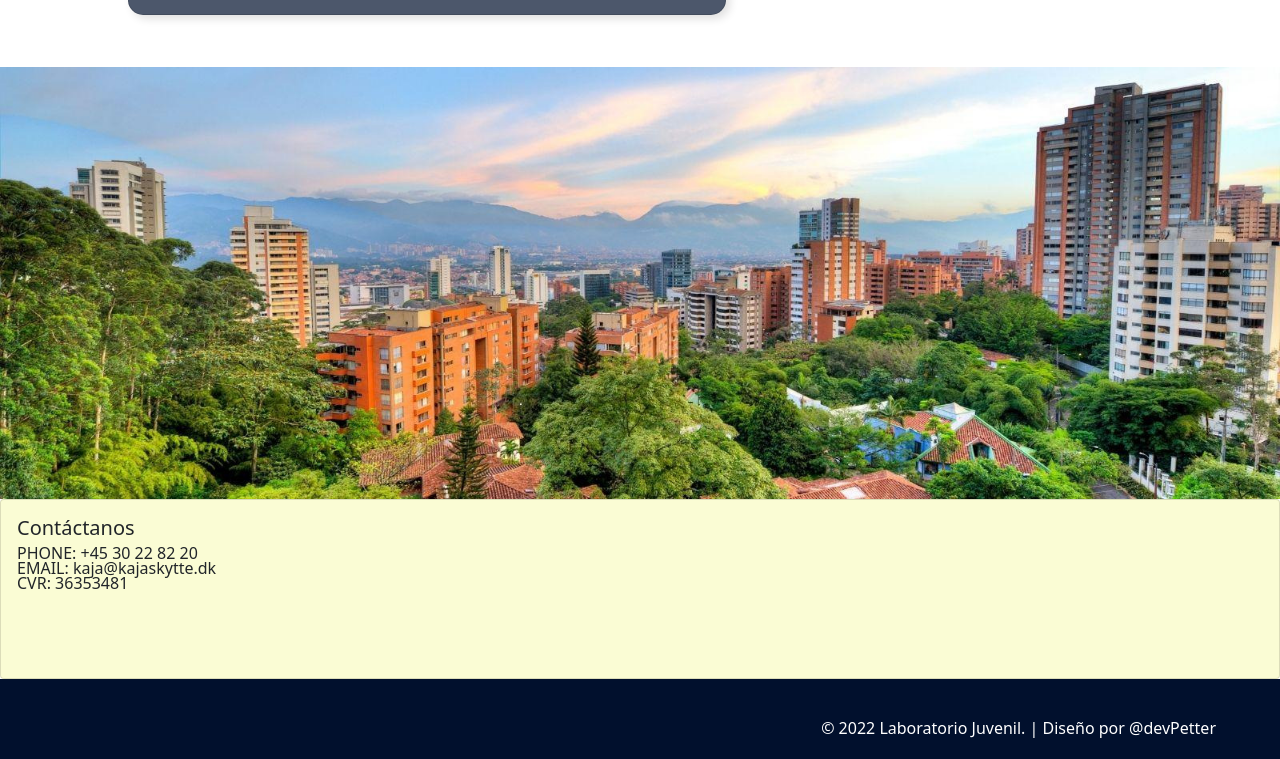
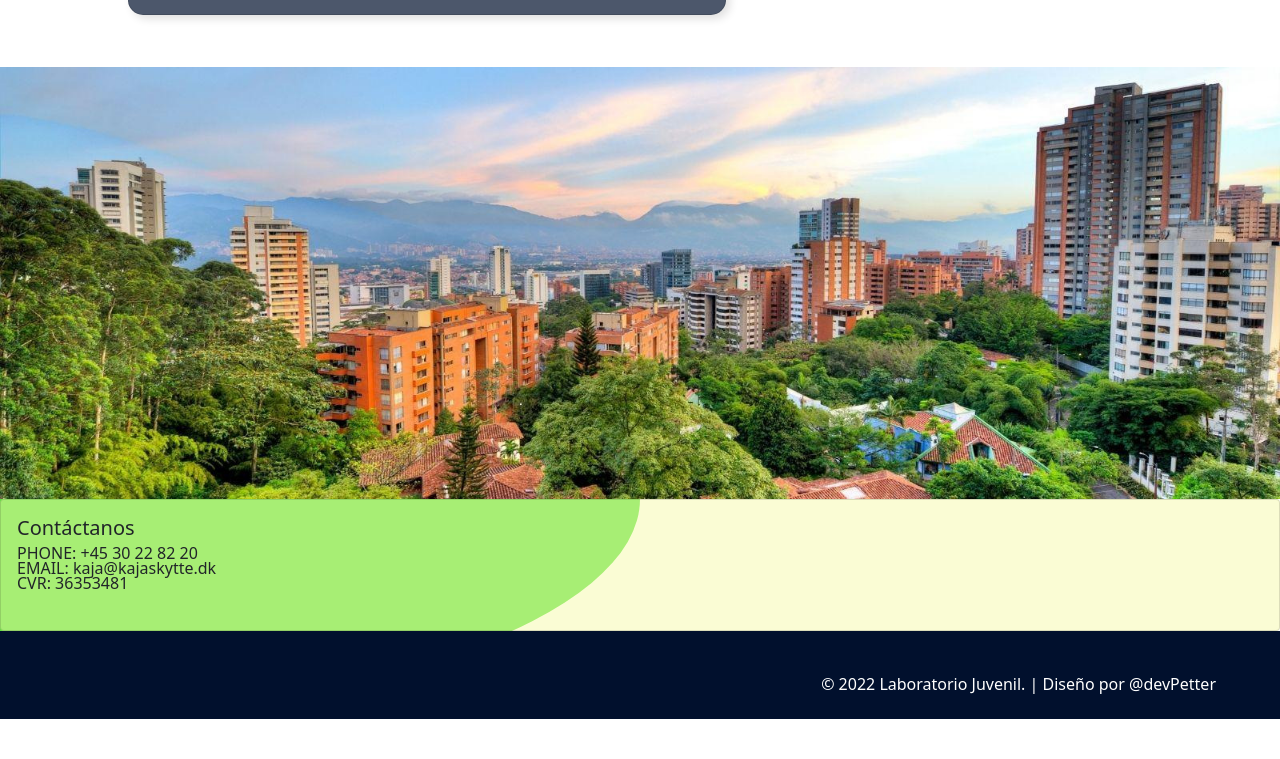
Before and after one commit to DevPetter/projectRetoNueve, a React app: page / in a window 1280 px wide. Shown: the part 761-1520 px from the top of the page. After the commit the page ends 1480 px from the top, so only its background shows below. Built offline with nearby package versions, Linux system fonts and the light colour scheme.

Commit message:
Organización del footer

```diff
--- a/src/assets/style/footer.css
+++ b/src/assets/style/footer.css
@@ -1,16 +1,31 @@
-
+.footer{
+    position: relative;
+    width: 100%;
+    height: 220px;
+}
 .boxContactenos{
     background: rgba(246, 249, 170, 0.5);
     position: relative;
     width: 100%;
-    height: 180px;
+    height: 60%;
 }
+
+.boxCircleFooter {
+    background: #59e23e;
+    border-radius: 0px 0px 200% 0px;
+    height: 100%;
+    position: absolute;
+    left: 0%;
+    top: 0%;
+    width: 50%;
+    z-index: -1;
+  }
 
 .boxCopyRight{
     position: relative;
     background: #01102d;
     width: 100%;
-    height: 80px;
+    height: 40%;
 }
 
 .boxTxtCopyRight{
--- a/src/components/CardInfBoxBody.jsx
+++ b/src/components/CardInfBoxBody.jsx
@@ -16,13 +16,8 @@ export const CardInfBoxBody = () => {
             industrias desde el año 1500, cuando un impresor (N. del T. persona
             que se dedica a la imprenta) desconocido usó una galería de textos y
             los mezcló de tal manera que logró hacer un libro de textos
-            especimen. No sólo sobrevivió 500 años, sino que tambien ingresó
-            como texto de relleno en documentos electrónicos, quedando
-            esencialmente igual al original. Fue popularizado en los 60s con la
-            creación de las hojas "Letraset", las cuales contenian pasajes de
-            Lorem Ipsum, y más recientemente con software de autoedición, como
-            por ejemplo Aldus PageMaker, el cual incluye versiones de Lorem
-            Ipsum.
+            especimen. No sólo sobrevivió 500 años.
+
           </Card.Text>
         </Card.Body>
       </Card>
--- a/src/page/Footer.jsx
+++ b/src/page/Footer.jsx
@@ -4,9 +4,12 @@ import { CardCopyRight} from "../components/CardCopyRight";
 
 export const Footer = () => {
   return (
-    <>
+
+    <div className="footer">
+      <div className="boxCircleFooter"></div>
       <CardContacts />
       <CardCopyRight/>
-    </>
+    </div>
+
   );
 };
--- a/src/page/Header.jsx
+++ b/src/page/Header.jsx
@@ -7,14 +7,13 @@ import "../assets/style/header.css";
 
 export const Header = () => {
   return (
-    <>
+
       <div className="header">
         <img src={images.imgLogo} />
-
         <div className="circle"></div>
         <Navegation />
         <div className="square"></div>
       </div>
-    </>
+
   );
 };
```
